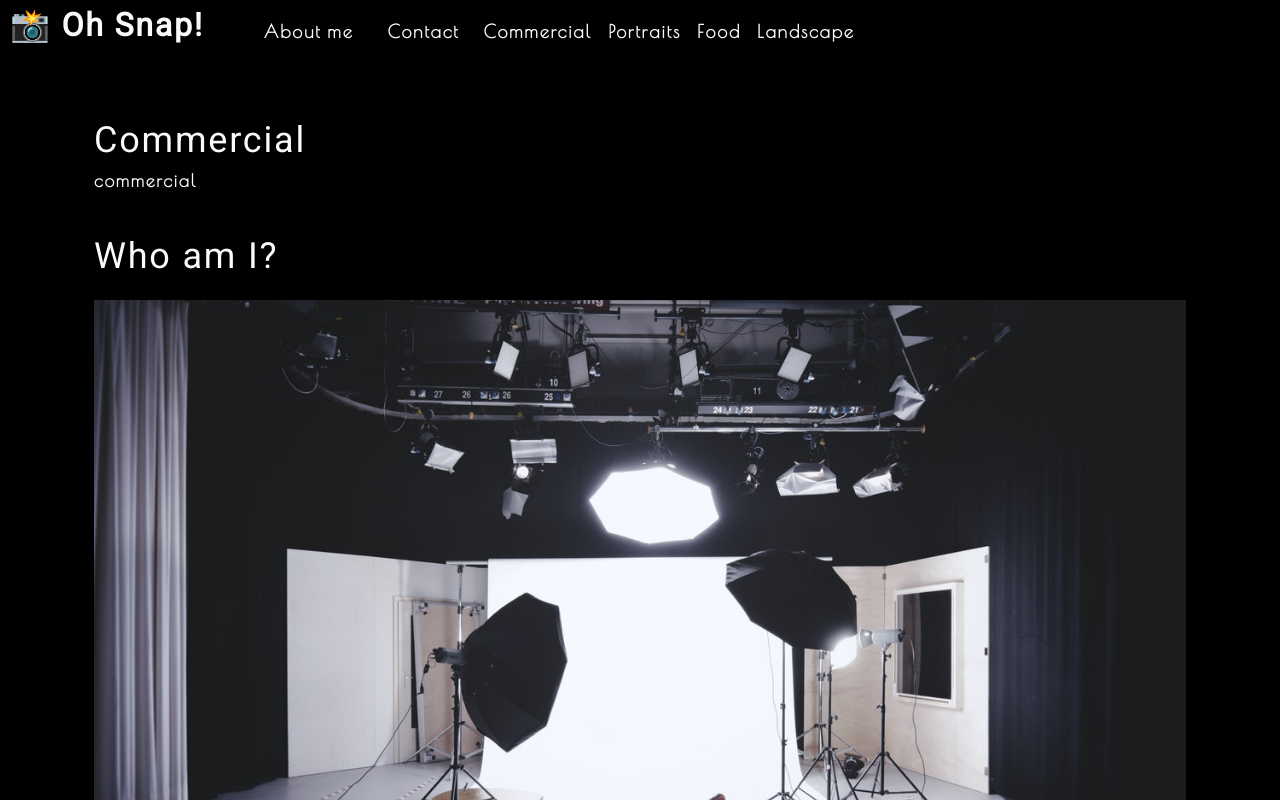
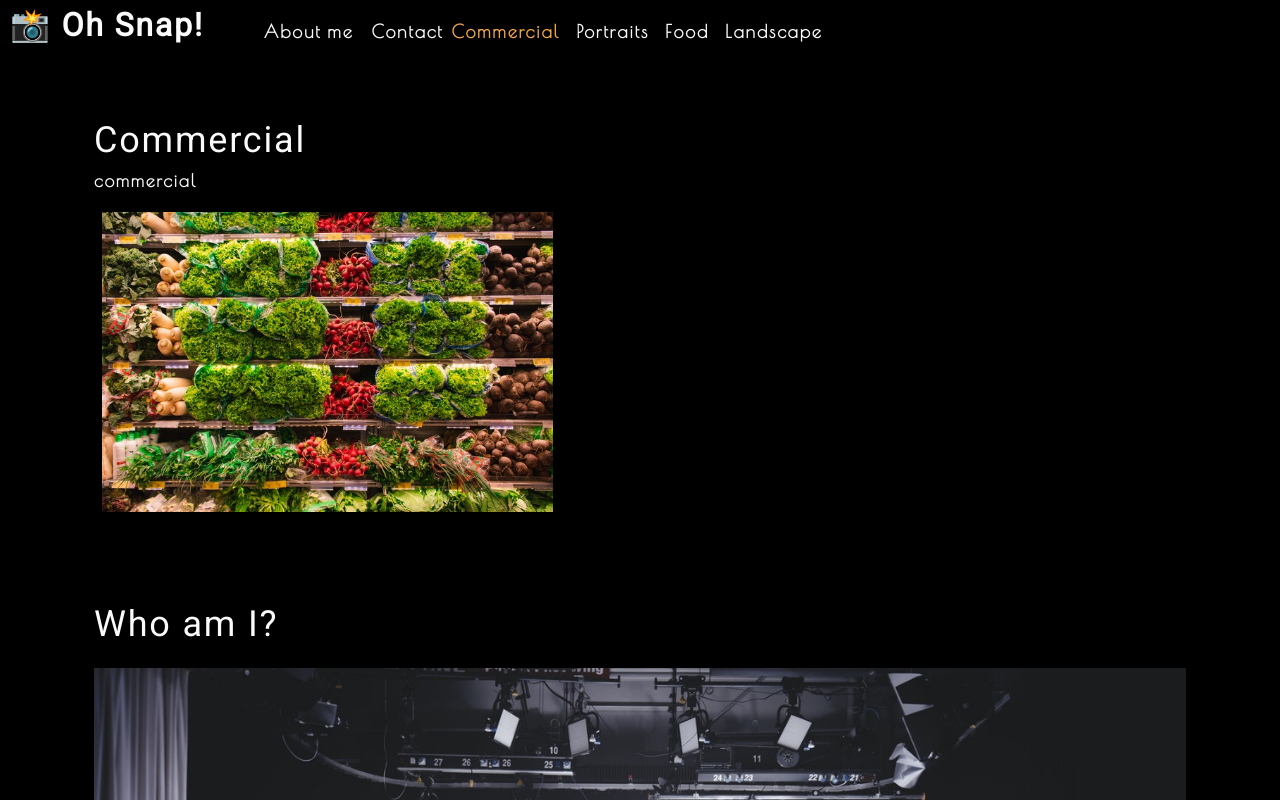
Before and after one commit to austindavis95/React-portfolio, a React (Create React App) app: page / in a window 1280 px wide. Shown: the top 800 px of the page. Built offline with nearby package versions, Linux system fonts and the light colour scheme.

Commit message:
app update

```diff
--- a/src/App.js
+++ b/src/App.js
@@ -1,16 +1,33 @@
-import React from "react";
-import Nav from "./components/Nav";
-import About from "./components/About";
-import Gallery from "./components/Gallery";
+import React, { useState } from 'react';
+import Nav from './components/Nav';
+import About from './components/About';
+import Gallery from './components/Gallery';
 
 function App() {
+  const [categories] = useState([
+    {
+      name: 'commercial',
+      description: 'Photos of grocery stores, food trucks, and other commercial projects',
+    },
+    { name: 'portraits', description: 'Portraits of people in my life' },
+    { name: 'food', description: 'Delicious delicacies' },
+    { name: 'landscape', description: 'Fields, farmhouses, waterfalls, and the beauty of nature' },
+  ]);
+
+  const [currentCategory, setCurrentCategory] = useState(categories[0]);
 
   return (
     <div>
-      <Nav></Nav>
+      <Nav
+        categories={categories}
+        setCurrentCategory={setCurrentCategory}
+        currentCategory={currentCategory}
+      ></Nav>
       <main>
-        <Gallery></Gallery>
-        <About></About>
+        <div>
+          <Gallery></Gallery>
+          <About></About>
+        </div>
       </main>
     </div>
   );
--- a/src/components/Gallery/index.js
+++ b/src/components/Gallery/index.js
@@ -1,5 +1,6 @@
 import React from "react";
 import { capitalizeFirstLetter } from '../../utils/helpers';
+import photo from "../../assets/small/commercial/0.jpg";
 
 function Gallery(props) {
   const currentCategory = {
@@ -11,6 +12,13 @@ function Gallery(props) {
     <section>
       <h1>{capitalizeFirstLetter(currentCategory.name)}</h1>
       <p>{currentCategory.name}</p>
+      <div className="flex-row">
+          <img
+            src={photo}
+            alt="Commercial Example"
+            className="img-thumbnail mx-1"
+          />
+      </div>
     </section>
   );
 }
--- a/src/components/nav/index.js
+++ b/src/components/nav/index.js
@@ -1,46 +1,54 @@
-import React from "react";
+import React, { useState } from "react";
 import { capitalizeFirstLetter } from "../../utils/helpers";
 
 function Nav() {
-  const  categories = [
-    { name: 'commercial', description: 'Photos of grocery stores, food trucks, and other commercial projects' },
-    { name: 'portraits', description: 'Portraits of people in my life' },
-    { name: 'food', description: 'Delicious delicacies' },
-    { name: 'landscape', description: 'Fields, farmhouses, waterfalls, and the beauty of nature' }
-  ];
-
-  const handleClick = () => {
-    console.log("click handled")
-  }
+const [categories] = useState([
+  {
+    name: 'commercial',
+    description: 'Photos of grocery stores, food trucks, and other commercial projects',
+  },
+  { name: 'portraits', description: 'Portraits of people in my life' },
+  { name: 'food', description: 'Delicious delicacies' },
+  { name: 'landscape', description: 'Fields, farmhouses, waterfalls, and the beauty of nature' },
+]);
+const [currentCategory, setCurrentCategory] = useState(categories[0]);
 
   return (
-    <header data-testid="header" className="flex-row px-1">
+    <header className="flex-row px-1">
       <h2>
-        <a href="/">
-          <span role="img" aria-label="camera"> 📸</span> Oh Snap!
+        <a data-testid="link" href="/">
+          <span role="img" aria-label="camera">
+            {" "}
+            📸
+          </span>{" "}
+          Oh Snap!
         </a>
       </h2>
       <nav>
         <ul className="flex-row">
           <li className="mx-2">
-            <a href="#about" onClick={() => handleClick()}>
+            <a
+              href="#about"
+            >
               About me
             </a>
           </li>
-          <li className={"mx-2"}>
-            <span onClick={() => handleClick()}>
-              Contact
-            </span>
+          <li>
+            <span>Contact</span>
           </li>
-          {
-            categories.map((category) => (
-              <li className="mx-1" key={category.name} >
-                <span onClick={() => { handleClick(); }}>
-                 {capitalizeFirstLetter(category.name)}
-                </span>
-              </li>
-            ))
-          }
+          {categories.map((category) => (
+            <li className={`mx-1 ${
+                currentCategory.name === category.name && 'navActive'
+                }`} key={category.name}>
+              <span
+                onClick={() => {
+                  setCurrentCategory(category)
+                }}
+              >
+                {capitalizeFirstLetter(category.name)}
+              </span>
+            </li>
+          ))}
         </ul>
       </nav>
     </header>
```
